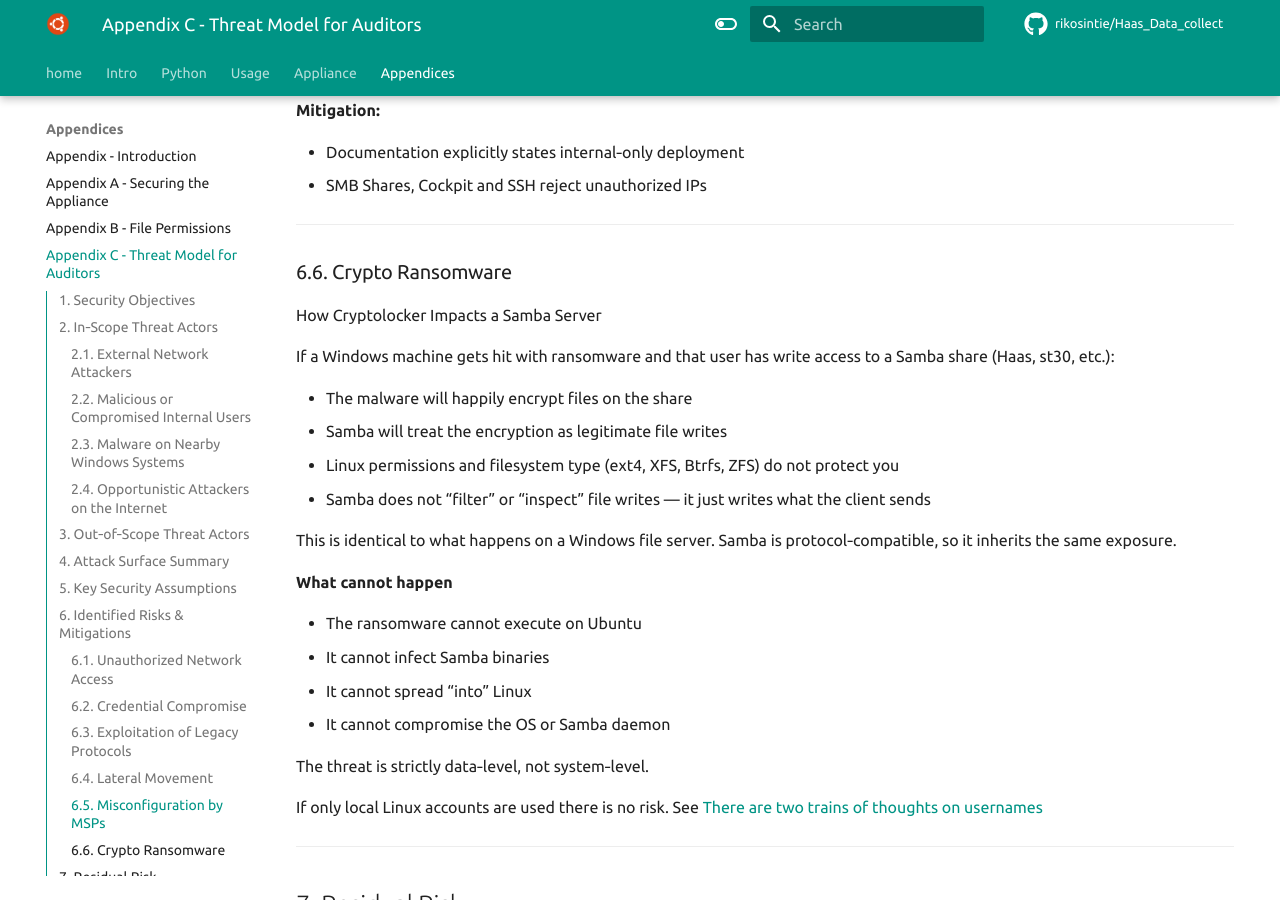
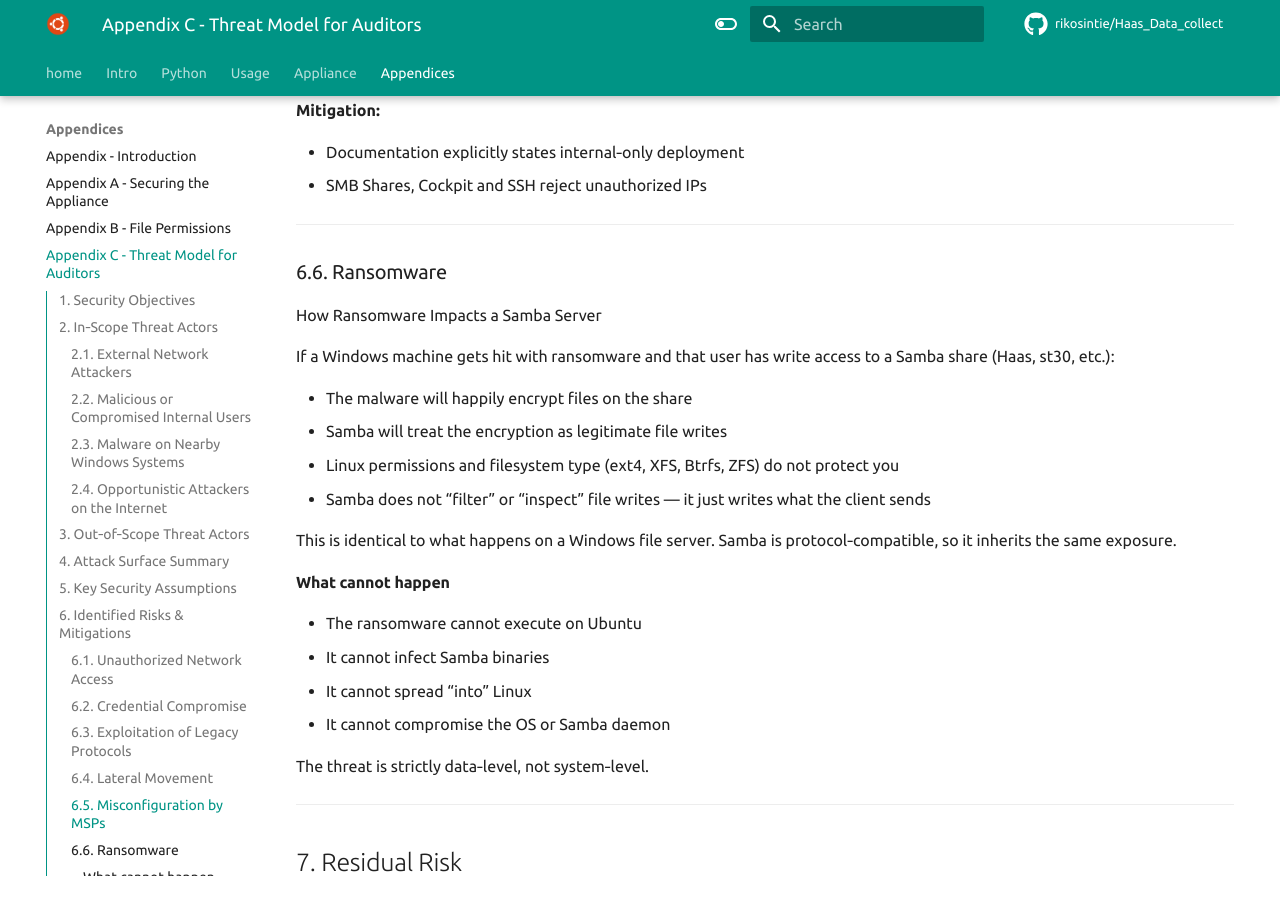
Before and after one commit to rikosintie/Haas_Data_collect, an MkDocs documentation site: the page built from docs/appendices/appendix-c.md, in a window 1280 px wide and 900 px high, scrolled down 5056 px. Built offline with MkDocs 1.6.1 and Material for MkDocs 9.7.7, drawn with Linux system fonts in a browser that asks for light colours; some web fonts are replaced; comment, search, counter and statistics services are not loaded.

Commit message:
Git Title: appendix-c.md - Formatting and Content Updates

```diff
--- a/docs/appendices/appendix-c.md
+++ b/docs/appendices/appendix-c.md
@@ -204,9 +204,9 @@ If only local Linux accounts are used there is no risk. See [There are two train
 
 ---
 
-### 6.6. Crypto Ransomware
+### 6.6. Ransomware
 
-How Cryptolocker Impacts a Samba Server
+How Ransomware Impacts a Samba Server
 
 If a Windows machine gets hit with ransomware and that user has write access to a Samba share (Haas, st30, etc.):
 
@@ -217,7 +217,7 @@ If a Windows machine gets hit with ransomware and that user has write access to
 
 This is identical to what happens on a Windows file server. Samba is protocol‑compatible, so it inherits the same exposure.
 
-**What cannot happen**
+#### What cannot happen
 
 - The ransomware cannot execute on Ubuntu
 - It cannot infect Samba binaries
@@ -225,8 +225,6 @@ This is identical to what happens on a Windows file server. Samba is protocol‑
 - It cannot compromise the OS or Samba daemon
 
 The threat is strictly data‑level, not system‑level.
-
-If only local Linux accounts are used there is no risk. See [There are two trains of thoughts on usernames](../build_pi_5_appliance/configuring_appliance.md/#there-are-two-trains-of-thoughts-on-usernames)
 
 ---
 
```
